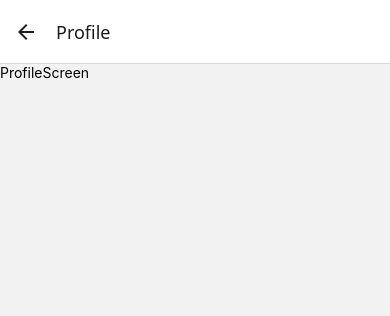
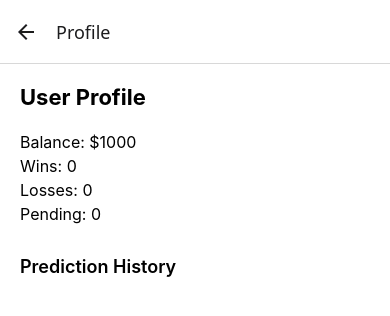
Before and after one commit to rcsalinas/SportsPredictionApp, a React Native app: screen /Profile in a window 390 px wide. Shown: the top 316 px of the page. Built offline with nearby package versions, Linux system fonts and the light colour scheme.

Commit message:
feat: implement game detail and profile screens with prediction functionality and stats tracking

```diff
--- a/src/screens/DashboardScreen.tsx
+++ b/src/screens/DashboardScreen.tsx
@@ -9,12 +9,30 @@ import {
 import gamesData from "../data/sample-games.json";
 import { Game } from "../types";
 import GameItem from "../components/GameItem";
+import { useNavigation } from "@react-navigation/native";
+import { NativeStackNavigationProp } from "@react-navigation/native-stack";
+import { RootStackParamList } from "../navigation/AppNavigator";
 
 type GameStatus = "all" | "scheduled" | "inProgress" | "final";
 
 const DashboardScreen: React.FC = () => {
 	const [games, setGames] = useState<Game[]>([]);
 	const [filter, setFilter] = useState<GameStatus>("all");
+	const navigation =
+		useNavigation<NativeStackNavigationProp<RootStackParamList>>();
+
+	useEffect(() => {
+		navigation.setOptions({
+			headerRight: () => (
+				<TouchableOpacity
+					style={{ marginRight: 15 }}
+					onPress={() => navigation.navigate("Profile")}
+				>
+					<Text style={{ color: "#007bff" }}>Profile</Text>
+				</TouchableOpacity>
+			),
+		});
+	}, [navigation]);
 
 	useEffect(() => {
 		setGames(gamesData.games as Game[]);
--- a/src/screens/GameDetailScreen.tsx
+++ b/src/screens/GameDetailScreen.tsx
@@ -1,14 +1,110 @@
-import { StyleSheet, Text, View } from "react-native";
-import React from "react";
+import React, { useEffect, useState } from "react";
+import { View, Text, StyleSheet, TouchableOpacity, Alert } from "react-native";
+import gamesData from "../data/sample-games.json";
+import { Game } from "../types";
+import { RouteProp, useRoute } from "@react-navigation/native";
+import { RootStackParamList } from "../navigation/AppNavigator";
+import AsyncStorage from "@react-native-async-storage/async-storage";
+
+type GameDetailRouteProp = RouteProp<RootStackParamList, "GameDetail">;
 
 const GameDetailScreen: React.FC = () => {
+	const route = useRoute<GameDetailRouteProp>();
+	const [game, setGame] = useState<Game | null>(null);
+
+	useEffect(() => {
+		const gameFound = gamesData.games.find((g) => g.id === route.params.gameId);
+		if (gameFound) {
+			setGame(gameFound as Game);
+		}
+	}, [route.params.gameId]);
+
+	const handlePrediction = async (teamPick: string) => {
+		const prediction = {
+			gameId: game?.id,
+			pick: teamPick,
+			amount: 50,
+			result: "pending",
+		};
+
+		const existingPredictions = await AsyncStorage.getItem("predictions");
+		const predictions = existingPredictions
+			? JSON.parse(existingPredictions)
+			: [];
+		predictions.push(prediction);
+		await AsyncStorage.setItem("predictions", JSON.stringify(predictions));
+
+		Alert.alert("Prediction Saved!", `You picked ${teamPick}`);
+	};
+
+	if (!game) {
+		return (
+			<View style={styles.container}>
+				<Text style={styles.loading}>Loading...</Text>
+			</View>
+		);
+	}
+
 	return (
-		<View>
-			<Text>GameDetailScreen</Text>
+		<View style={styles.container}>
+			<Text style={styles.title}>
+				{game.awayTeam.name} @ {game.homeTeam.name}
+			</Text>
+			<Text style={styles.info}>Status: {game.status.toUpperCase()}</Text>
+			{game.status === "inProgress" && (
+				<Text style={styles.info}>
+					{game.awayTeam.score} - {game.homeTeam.score} ({game.period},{" "}
+					{game.clock})
+				</Text>
+			)}
+			{game.odds && (
+				<View style={styles.odds}>
+					<Text style={styles.oddsText}>Spread: {game.odds.spread}</Text>
+					<Text style={styles.oddsText}>Favorite: {game.odds.favorite}</Text>
+				</View>
+			)}
+
+			<Text style={styles.subtitle}>Make your prediction:</Text>
+			<View style={styles.buttons}>
+				<TouchableOpacity
+					style={styles.button}
+					onPress={() => handlePrediction(game.homeTeam.abbreviation)}
+				>
+					<Text>{game.homeTeam.abbreviation}</Text>
+				</TouchableOpacity>
+
+				<TouchableOpacity
+					style={styles.button}
+					onPress={() => handlePrediction(game.awayTeam.abbreviation)}
+				>
+					<Text>{game.awayTeam.abbreviation}</Text>
+				</TouchableOpacity>
+			</View>
 		</View>
 	);
 };
 
+const styles = StyleSheet.create({
+	container: { flex: 1, padding: 20, backgroundColor: "#fff" },
+	loading: { fontSize: 16 },
+	title: { fontSize: 22, fontWeight: "bold", marginBottom: 10 },
+	subtitle: { fontSize: 18, fontWeight: "600", marginTop: 20 },
+	info: { fontSize: 16, marginVertical: 4 },
+	odds: { marginVertical: 10 },
+	oddsText: { fontSize: 16, color: "#007bff" },
+	buttons: {
+		flexDirection: "row",
+		justifyContent: "space-around",
+		marginTop: 20,
+	},
+	button: {
+		padding: 10,
+		borderRadius: 8,
+		backgroundColor: "#ececec",
+		alignItems: "center",
+		justifyContent: "center",
+		width: 120,
+	},
+});
+
 export default GameDetailScreen;
-
-const styles = StyleSheet.create({});
--- a/src/screens/ProfileScreen.tsx
+++ b/src/screens/ProfileScreen.tsx
@@ -1,14 +1,93 @@
-import { StyleSheet, Text, View } from "react-native";
-import React from "react";
+import React, { useEffect, useState } from "react";
+import { View, Text, FlatList, StyleSheet } from "react-native";
+import AsyncStorage from "@react-native-async-storage/async-storage";
+import { Prediction } from "../types";
 
 const ProfileScreen: React.FC = () => {
+	const [predictions, setPredictions] = useState<Prediction[]>([]);
+	const [balance, setBalance] = useState<number>(1000); // Initial balance can be dynamic
+	const [stats, setStats] = useState({ wins: 0, losses: 0, pending: 0 });
+
+	useEffect(() => {
+		const loadData = async () => {
+			const storedPredictions = await AsyncStorage.getItem("predictions");
+			const preds: Prediction[] = storedPredictions
+				? JSON.parse(storedPredictions)
+				: [];
+
+			setPredictions(preds);
+			calculateStats(preds);
+		};
+
+		loadData();
+	}, []);
+
+	const calculateStats = (preds: Prediction[]) => {
+		const wins = preds.filter((p) => p.result === "win").length;
+		const losses = preds.filter((p) => p.result === "loss").length;
+		const pending = preds.filter((p) => p.result === "pending").length;
+
+		const calculatedBalance = preds.reduce((total, pred) => {
+			if (pred.result === "win") return total + (pred.payout || 0);
+			if (pred.result === "loss") return total - pred.amount;
+			return total; // Pending doesn't affect balance yet
+		}, 1000); // Starting balance
+
+		setStats({ wins, losses, pending });
+		setBalance(calculatedBalance);
+	};
+
 	return (
-		<View>
-			<Text>ProfileScreen</Text>
+		<View style={styles.container}>
+			<Text style={styles.title}>User Profile</Text>
+
+			<View style={styles.statsContainer}>
+				<Text style={styles.stat}>Balance: ${balance}</Text>
+				<Text style={styles.stat}>Wins: {stats.wins}</Text>
+				<Text style={styles.stat}>Losses: {stats.losses}</Text>
+				<Text style={styles.stat}>Pending: {stats.pending}</Text>
+			</View>
+
+			<Text style={styles.subtitle}>Prediction History</Text>
+			<FlatList
+				data={predictions}
+				keyExtractor={(item, idx) => `${item.gameId}-${idx}`}
+				renderItem={({ item }) => (
+					<View style={styles.predictionItem}>
+						<Text style={styles.predictionText}>
+							Game: {item.gameId} | Pick: {item.pick} | ${item.amount}
+						</Text>
+						<Text style={[styles.result, styles[item.result]]}>
+							{item.result.toUpperCase()}
+						</Text>
+					</View>
+				)}
+			/>
 		</View>
 	);
 };
 
+const styles = StyleSheet.create({
+	container: { flex: 1, padding: 20, backgroundColor: "#fff" },
+	title: { fontSize: 22, fontWeight: "bold", marginBottom: 10 },
+	subtitle: {
+		fontSize: 18,
+		fontWeight: "600",
+		marginTop: 20,
+		marginBottom: 10,
+	},
+	statsContainer: { marginVertical: 10 },
+	stat: { fontSize: 16, marginVertical: 2 },
+	predictionItem: {
+		paddingVertical: 8,
+		borderBottomWidth: 1,
+		borderColor: "#ddd",
+	},
+	predictionText: { fontSize: 14 },
+	result: { fontSize: 14, fontWeight: "bold", marginTop: 4 },
+	win: { color: "green" },
+	loss: { color: "red" },
+	pending: { color: "orange" },
+});
+
 export default ProfileScreen;
-
-const styles = StyleSheet.create({});
```
